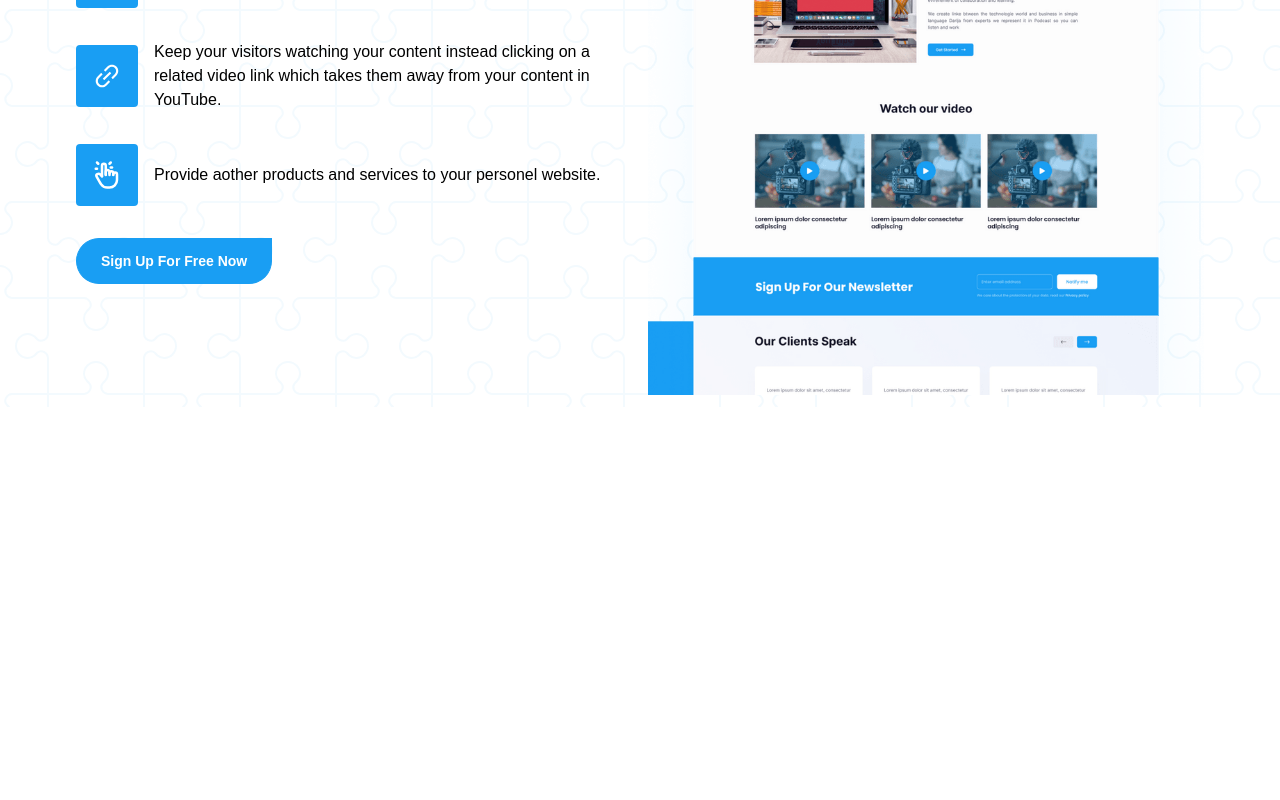
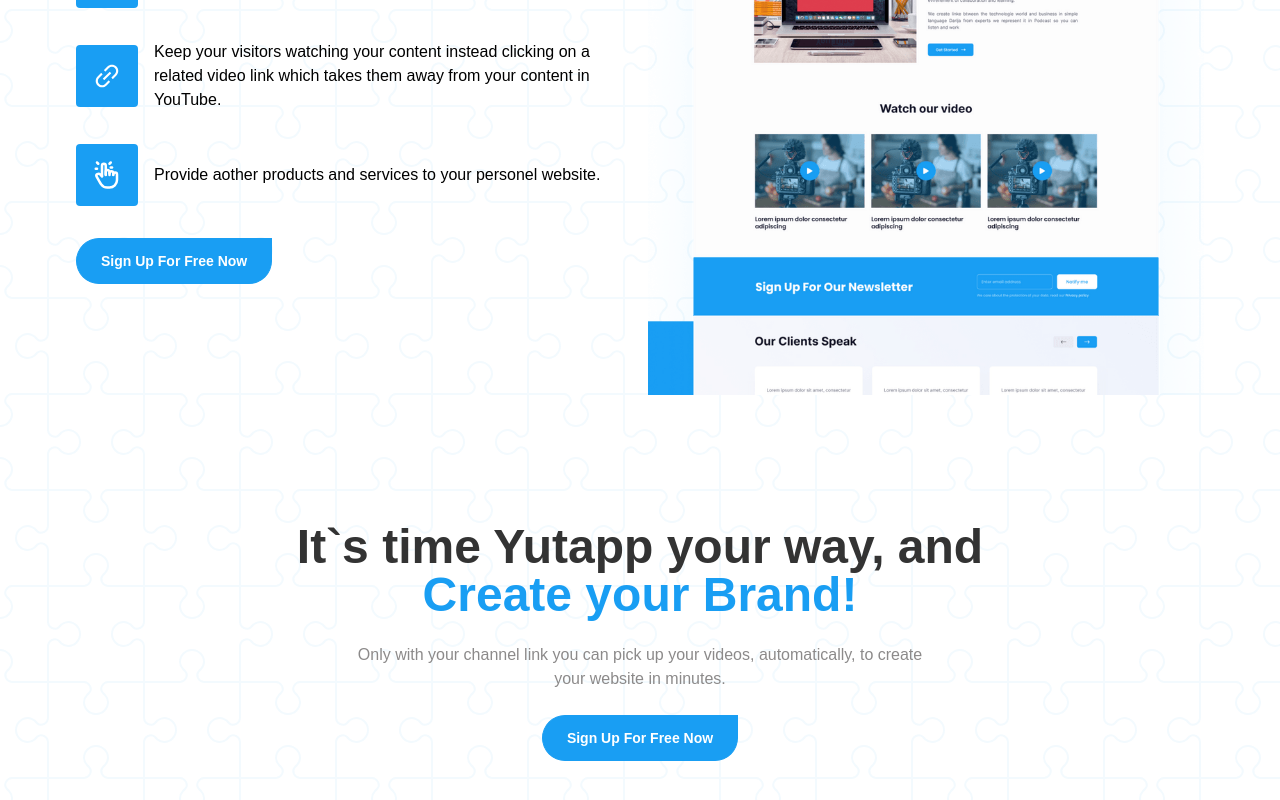
Before and after one commit to gourav-singhal/Yutapp-UI, a Next.js app: page / in a window 1280 px wide. Shown: the part 1670-2470 px from the top of the page. Before the commit the page ends 2077 px from the top, so only its background shows below. Built offline with nearby package versions, Linux system fonts and the light colour scheme.

Commit message:
Added CreateBrand Banner

```diff
--- /dev/null
+++ b/components/CreateBrandBanner/index.tsx
@@ -0,0 +1,22 @@
+import React, { FunctionComponent } from 'react';
+
+import CustomSignUpButton from '../CustomSignUpButton';
+
+const CreateBrandBanner: FunctionComponent = () => {
+  return (
+    <div className='py-16 md:py-32 text-center'>
+        <h1 className='max-w-3xl w-full m-auto text-3xl text-dark md:text-5xl font-bold'>
+            It`s time Yutapp your way,
+            and <span className='text-primaryBlue'>Create your Brand!</span>
+        </h1>
+        <p className='max-w-xl w-full mx-auto my-6 text-gray'>
+            Only with your channel link you can
+            pick up your videos, automatically, to create
+            your website in minutes.
+        </p>
+        <CustomSignUpButton />
+    </div>
+  )
+}
+
+export default CreateBrandBanner;
--- a/pages/index.tsx
+++ b/pages/index.tsx
@@ -5,6 +5,7 @@
 import Hero from '../components/Hero';
 import Benefits from '../components/Benefits';
 import TemplateBanner from '../components/TemplateBanner';
+import CreateBrandBanner from '../components/CreateBrandBanner';
 
 export default function Home() {
   return (
@@ -20,6 +21,7 @@
         <Hero />
         <Benefits />
         <TemplateBanner />
+        <CreateBrandBanner />
       </main>
     </div>
   )
```
